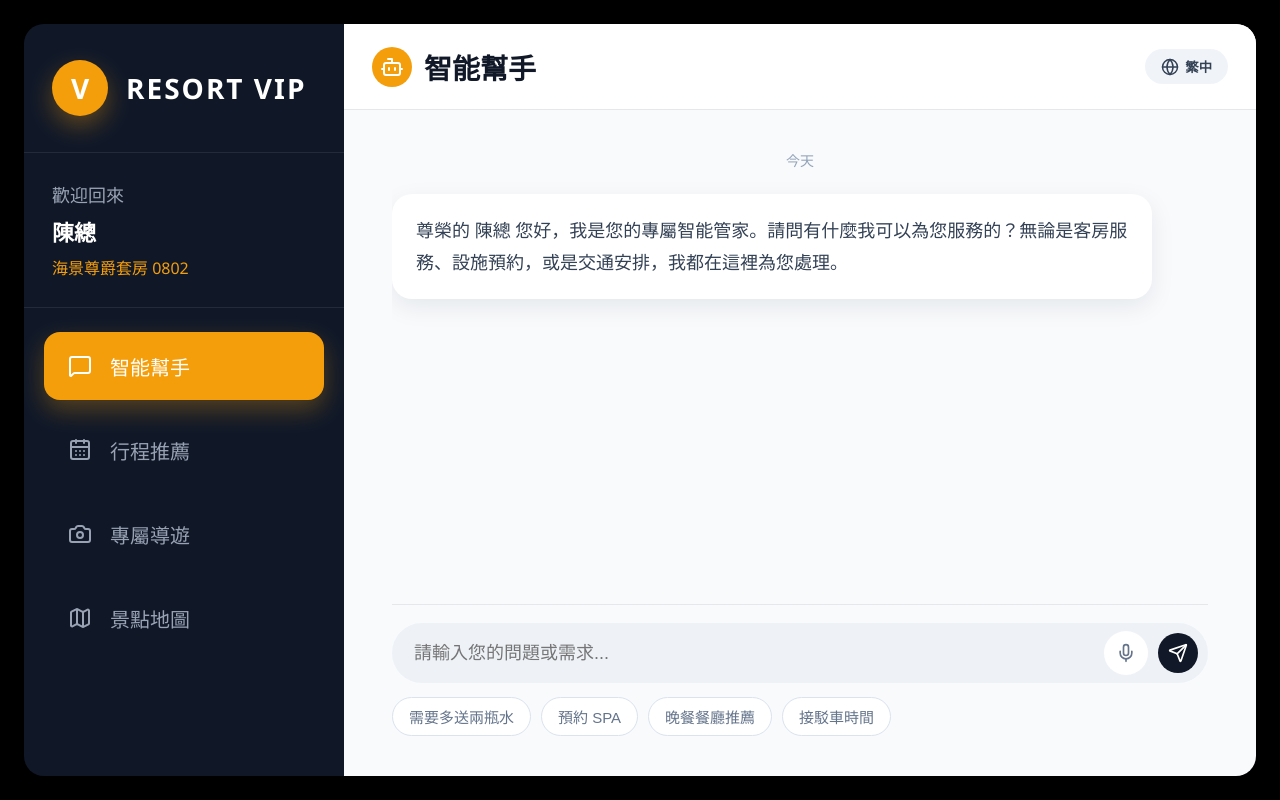
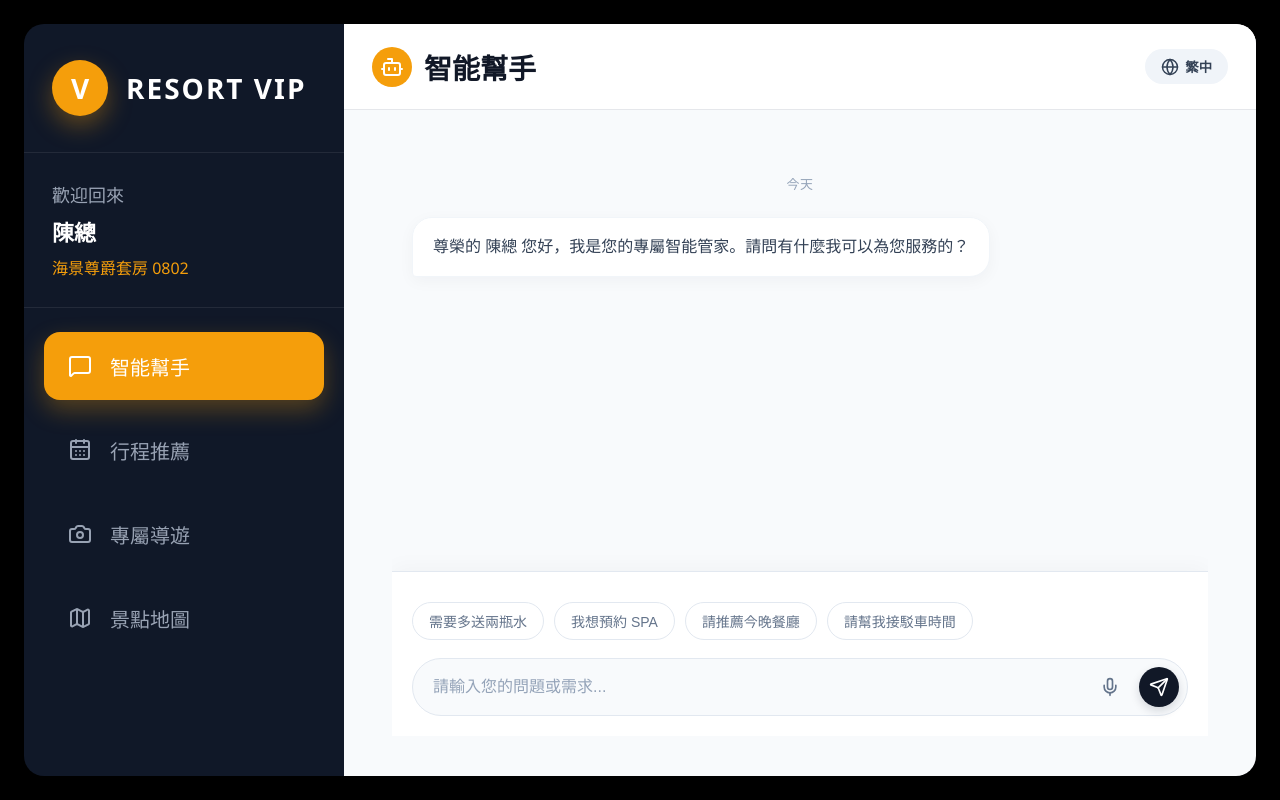
Before and after one commit to bomeiweiwei/resort-vip-web, a React (Vite) app: page /assistant in a window 1280 px wide. Both pictures are taken after typing "Sample", "Sample123" into the empty fields and a click on the button "登入 VIP 系統". Built offline with nearby package versions, Linux system fonts and the light colour scheme; no server answers.

Commit message:
幫手UI調整及 雙語

```diff
--- a/src/pages/AssistantPage.tsx
+++ b/src/pages/AssistantPage.tsx
@@ -1,5 +1,6 @@
 import { useEffect, useState, useRef } from "react";
 import { Mic, Send } from "lucide-react";
+import { useOutletContext } from "react-router-dom";
 import {
   sendMsg as sendMsgApi,
   speechToText,
@@ -8,11 +9,52 @@ import {
 import type { ChatMessage } from "../types/chat_message";
 import type { CustomerProfile } from "../types/auth";
 import axios from "axios";
-import type {
-  AssistantResponse
-} from "../types/assistant";
+import type { AssistantResponse } from "../types/assistant";
+import "../styles/assistant.css"; // 引入獨立的 CSS 檔案
+
+// 多國語言字典
+const uiText = {
+  welcomeMsg: {
+    zh: (name: string) => `尊榮的 ${name} 您好，我是您的專屬智能管家。請問有什麼我可以為您服務的？`,
+    en: (name: string) => `Dear ${name}, I am your exclusive smart butler. How may I assist you today? `,
+  },
+  today: { zh: "今天", en: "Today" },
+  thinking: { zh: "🤖 正在思考", en: "🤖 Thinking" },
+  placeholder: { zh: "請輸入您的問題或需求...", en: "Type your question or request here..." },
+  micStart: { zh: "開始錄音", en: "Start recording" },
+  micStop: { zh: "停止錄音", en: "Stop recording" },
+  send: { zh: "傳送", en: "Send" },
+  micError: {
+    zh: "無法啟用麥克風，請確認瀏覽器已允許麥克風權限後再試一次。",
+    en: "Unable to access the microphone. Please check your browser permissions and try again."
+  },
+  voiceReceived: {
+    zh: "已收到您的語音需求，我會立即為您處理。",
+    en: "Voice request received. I will process it immediately."
+  },
+  textReceived: {
+    zh: "已收到您的需求，我會立即為您處理。",
+    en: "Request received. I will process it immediately."
+  },
+  systemError: {
+    zh: "抱歉，目前系統暫時無法回應，請稍後再試。",
+    en: "Sorry, the system is temporarily unresponsive. Please try again later."
+  },
+  timeoutError: {
+    zh: "系統回應時間過長，請稍後再試。",
+    en: "System response timeout. Please try again later."
+  },
+  quickActions: {
+    water: { zh: "需要多送兩瓶水", en: "Need 2 more bottles of water" },
+    spa: { zh: "我想預約 SPA", en: "Book a SPA session" },
+    dinner: { zh: "請推薦今晚餐廳", en: "Dinner restaurant recommendations" },
+    shuttle: { zh: "請幫我接駁車時間", en: "Shuttle bus schedule" }
+  }
+};
 
 function AssistantPage() {
+  const { currentLang = "zh" } = useOutletContext<{ currentLang: "zh" | "en" }>();
+
   const [message, setMessage] = useState("");
   const audioContextRef = useRef<AudioContext | null>(null);
   const processorRef = useRef<ScriptProcessorNode | null>(null);
@@ -22,31 +64,38 @@ function AssistantPage() {
   const [isSending, setIsSending] = useState(false);
   const [isThinking, setIsThinking] = useState(false);
   const [messages, setMessages] = useState<ChatMessage[]>([]);
-  const messagesEndRef = useRef<HTMLDivElement | null>(null);
+  const chatListRef = useRef<HTMLDivElement | null>(null);
 
+  // 初始化歡迎訊息
   useEffect(() => {
     const customerProfileText = localStorage.getItem("customer_profile");
 
-    if (!customerProfileText) {
-      return;
-    }
+    if (!customerProfileText) return;
 
     const customerProfile: CustomerProfile = JSON.parse(customerProfileText);
 
+    // 依據當前語言設定初始訊息，且只在最一開始載入
+    if (messages.length === 0) {
       setMessages([
         {
-        id: 1,
+          id: Date.now(),
           role: "assistant",
-        text: `尊榮的 ${customerProfile.full_name} 您好，我是您的專屬智能管家。請問有什麼我可以為您服務的？無論是客房服務、設施預約，或是交通安排，我都在這裡為您處理。`,
+          text: uiText.welcomeMsg[currentLang](customerProfile.full_name),
         },
       ]);
+    }
+    // eslint-disable-next-line react-hooks/exhaustive-deps
   }, []);
 
+  // 精準控制聊天列表內部滾動，並加入 isThinking 觸發
   useEffect(() => {
-    messagesEndRef.current?.scrollIntoView({
+    if (chatListRef.current) {
+      chatListRef.current.scrollTo({
+        top: chatListRef.current.scrollHeight,
         behavior: "smooth",
       });
-  }, [messages]);
+    }
+  }, [messages, isThinking]);
 
   const downsampleBuffer = (
     buffer: Float32Array,
@@ -66,15 +115,10 @@ function AssistantPage() {
 
     while (offsetResult < result.length) {
       const nextOffsetBuffer = Math.round((offsetResult + 1) * sampleRateRatio);
-
       let accum = 0;
       let count = 0;
 
-      for (
-        let i = offsetBuffer;
-        i < nextOffsetBuffer && i < buffer.length;
-        i += 1
-      ) {
+      for (let i = offsetBuffer; i < nextOffsetBuffer && i < buffer.length; i += 1) {
         accum += buffer[i];
         count += 1;
       }
@@ -87,10 +131,7 @@ function AssistantPage() {
     return result;
   };
 
-  const encodeWav = (
-    samples: Float32Array,
-    sampleRate: number
-  ): Blob => {
+  const encodeWav = (samples: Float32Array, sampleRate: number): Blob => {
     const bytesPerSample = 2;
     const blockAlign = bytesPerSample;
     const buffer = new ArrayBuffer(44 + samples.length * bytesPerSample);
@@ -127,55 +168,40 @@ function AssistantPage() {
       );
     }
 
-    return new Blob([view], {
-      type: "audio/wav",
-    });
+    return new Blob([view], { type: "audio/wav" });
   };
 
   const mergeAudioData = (audioData: Float32Array[]): Float32Array => {
     const length = audioData.reduce((sum, item) => sum + item.length, 0);
     const result = new Float32Array(length);
-
     let offset = 0;
-
     audioData.forEach((item) => {
       result.set(item, offset);
       offset += item.length;
     });
-
     return result;
   };
 
   const playTextToSpeech = async (
     text: string,
-    language: AssistantResponse["language"] = "zh-TW"
+    language: AssistantResponse["language"] = currentLang === "zh" ? "zh-TW" : "en-US"
   ) => {
     const audioBlob = await textToSpeech(text, language);
-
     const audioUrl = URL.createObjectURL(audioBlob);
     const audio = new Audio(audioUrl);
 
-    audio.onended = () => {
-      URL.revokeObjectURL(audioUrl);
-    };
-
-    audio.onerror = () => {
-      URL.revokeObjectURL(audioUrl);
-    };
+    audio.onended = () => URL.revokeObjectURL(audioUrl);
+    audio.onerror = () => URL.revokeObjectURL(audioUrl);
 
     await audio.play();
   };
 
   const recording = async () => {
-    if (isSending) {
-      return;
-    }
+    if (isSending) return;
+
     if (!isRecording) {
       try {
-        const stream = await navigator.mediaDevices.getUserMedia({
-          audio: true,
-        });
-
+        const stream = await navigator.mediaDevices.getUserMedia({ audio: true });
         const audioContext = new AudioContext();
         const source = audioContext.createMediaStreamSource(stream);
         const processor = audioContext.createScriptProcessor(4096, 1, 1);
@@ -197,17 +223,12 @@ function AssistantPage() {
         setIsRecording(true);
       } catch (error) {
         console.error("microphone permission error:", error);
-
-        const errorMessage: ChatMessage = {
-          id: Date.now(),
-          role: "assistant",
-          text: "無法啟用麥克風，請確認瀏覽器已允許麥克風權限後再試一次。",
-        };
-
-        setMessages((prev) => [...prev, errorMessage]);
+        setMessages((prev) => [
+          ...prev,
+          { id: Date.now(), role: "assistant", text: uiText.micError[currentLang] }
+        ]);
         setIsRecording(false);
       }
-
       return;
     }
 
@@ -217,26 +238,11 @@ function AssistantPage() {
     streamRef.current?.getTracks().forEach((track) => track.stop());
 
     const audioContext = audioContextRef.current;
-
-    if (!audioContext) {
-      return;
-    }
+    if (!audioContext) return;
 
     const mergedAudioData = mergeAudioData(audioDataRef.current);
-
-    const downsampledAudioData = downsampleBuffer(
-      mergedAudioData,
-      audioContext.sampleRate,
-      16000
-    );
-
+    const downsampledAudioData = downsampleBuffer(mergedAudioData, audioContext.sampleRate, 16000);
     const wavBlob = encodeWav(downsampledAudioData, 16000);
-    // console.log("chunks:", audioDataRef.current.length);
-    // console.log("wav size:", wavBlob.size);
-    // console.log("duration seconds:", downsampledAudioData.length / 16000);
-
-    // const audioUrl = URL.createObjectURL(wavBlob);
-    // console.log("recording url:", audioUrl);
 
     await audioContext.close();
 
@@ -250,50 +256,28 @@ function AssistantPage() {
       setIsThinking(true);
 
       const result = await speechToText(wavBlob);
-
-      const userMessage: ChatMessage = {
-        id: Date.now(),
-        role: "user",
-        text: result.text ?? "",
-      };
-
+      const userMessage: ChatMessage = { id: Date.now(), role: "user", text: result.text ?? "" };
       const assistantMessage: ChatMessage = {
         id: Date.now() + 1,
         role: "assistant",
-        text: result.reply ?? "已收到您的語音需求，我會立即為您處理。",
+        text: result.reply ?? uiText.voiceReceived[currentLang],
       };
 
       setMessages((prev) => [...prev, userMessage, assistantMessage]);
       await playTextToSpeech(assistantMessage.text, result.language);
-
-
-      // const utterance = new SpeechSynthesisUtterance(assistantMessage.text);
-      // utterance.lang = "zh-TW";
-      // window.speechSynthesis.speak(utterance);
     } catch (error) {
       console.error("speechToText error:", error);
 
-      let errorText = "抱歉，目前系統暫時無法回應，請稍後再試。";
-
+      let errorText = uiText.systemError[currentLang];
       if (axios.isAxiosError(error)) {
         if (error.code === "ECONNABORTED") {
-          errorText = "系統回應時間過長，請稍後再試。";
+          errorText = uiText.timeoutError[currentLang];
         } else {
-          errorText =
-            error.response?.data?.message ??
-            error.response?.data?.detail ??
-            error.message ??
-            errorText;
+          errorText = error.response?.data?.message ?? error.response?.data?.detail ?? error.message ?? errorText;
         }
       }
 
-      const errorMessage: ChatMessage = {
-        id: Date.now() + 1,
-        role: "assistant",
-        text: errorText,
-      };
-
-      setMessages((prev) => [...prev, errorMessage]);
+      setMessages((prev) => [...prev, { id: Date.now() + 1, role: "assistant", text: errorText }]);
     } finally {
       setIsThinking(false);
       setIsSending(false);
@@ -301,62 +285,38 @@ function AssistantPage() {
   };
 
   const sendMsg = async () => {
-    if (isSending || isRecording) {
-      return;
-    }
+    if (isSending || isRecording) return;
     const text = message.trim();
+    if (!text) return;
 
-    if (!text) {
-      return;
-    }
-
-    const userMessage: ChatMessage = {
-      id: Date.now(),
-      role: "user",
-      text,
-    };
-
-    setMessages((prev) => [...prev, userMessage]);
+    setMessages((prev) => [...prev, { id: Date.now(), role: "user", text }]);
     setMessage("");
     setIsSending(true);
 
     try {
-      setIsSending(true);
       setIsThinking(true);
 
       const result = await sendMsgApi(text);
-
       const assistantMessage: ChatMessage = {
         id: Date.now() + 1,
         role: "assistant",
-        text: result.reply ?? "已收到您的需求，我會立即為您處理。",
+        text: result.reply ?? uiText.textReceived[currentLang],
       };
 
       setMessages((prev) => [...prev, assistantMessage]);
     } catch (error) {
       console.error("sendMsg error:", error);
 
-      let errorText = "抱歉，目前系統暫時無法回應，請稍後再試。";
-
+      let errorText = uiText.systemError[currentLang];
       if (axios.isAxiosError(error)) {
         if (error.code === "ECONNABORTED") {
-          errorText = "系統回應時間過長，請稍後再試。";
+          errorText = uiText.timeoutError[currentLang];
         } else {
-          errorText =
-            error.response?.data?.message ??
-            error.response?.data?.detail ??
-            error.message ??
-            errorText;
+          errorText = error.response?.data?.message ?? error.response?.data?.detail ?? error.message ?? errorText;
         }
       }
 
-      const errorMessage: ChatMessage = {
-        id: Date.now() + 1,
-        role: "assistant",
-        text: errorText,
-      };
-
-      setMessages((prev) => [...prev, errorMessage]);
+      setMessages((prev) => [...prev, { id: Date.now() + 1, role: "assistant", text: errorText }]);
     } finally {
       setIsThinking(false);
       setIsSending(false);
@@ -371,39 +331,53 @@ function AssistantPage() {
 
   return (
     <div className="assistant-page">
-      <div className="chat-list">
-        <div className="chat-date">今天</div>
+      {/* ⚠️ 修正重點：把所有聊天訊息包在這個 div 裡面 */}
+      <div ref={chatListRef} className="chat-list">
+        <div className="chat-date">{uiText.today[currentLang]}</div>
 
         {messages.map((item) => (
-          <div
-            key={item.id}
-            className={
-              item.role === "user"
-                ? "chat-row user"
-                : "chat-row assistant"
-            }
-          >
+          <div key={item.id} className={`chat-row ${item.role}`}>
             <div className="chat-bubble">{item.text}</div>
           </div>
         ))}
+
         {isThinking && (
-          <div className="message assistant">
-            <div className="message-bubble">
-              🤖 正在思考
-              <span className="thinking-dots"></span>
+          <div className="chat-row assistant">
+            <div className="chat-bubble thinking-bubble">
+              {uiText.thinking[currentLang]}
+              <span className="thinking-dots">
+                <span className="dot"></span>
+                <span className="dot"></span>
+                <span className="dot"></span>
+              </span>
             </div>
           </div>
         )}
-        <div ref={messagesEndRef} />
+      </div>
+      {/* 聊天區塊結束 */}
+
+      <div className="chat-input-area">
+        <div className="quick-actions">
+          <button disabled={isSending || isRecording} onClick={() => setMessage(uiText.quickActions.water[currentLang])}>
+            {uiText.quickActions.water[currentLang]}
+          </button>
+          <button disabled={isSending || isRecording} onClick={() => setMessage(uiText.quickActions.spa[currentLang])}>
+            {uiText.quickActions.spa[currentLang]}
+          </button>
+          <button disabled={isSending || isRecording} onClick={() => setMessage(uiText.quickActions.dinner[currentLang])}>
+            {uiText.quickActions.dinner[currentLang]}
+          </button>
+          <button disabled={isSending || isRecording} onClick={() => setMessage(uiText.quickActions.shuttle[currentLang])}>
+            {uiText.quickActions.shuttle[currentLang]}
+          </button>
         </div>
 
-      <div className="chat-input-area">
         <div className="chat-input-box">
           <input
             value={message}
             onChange={(event) => setMessage(event.target.value)}
             onKeyDown={handleKeyDown}
-            placeholder="請輸入您的問題或需求..."
+            placeholder={uiText.placeholder[currentLang]}
           />
 
           <button
@@ -411,7 +385,7 @@ function AssistantPage() {
             className={`icon-button ${isRecording ? "recording" : ""}`}
             onClick={recording}
             disabled={isSending}
-            title={isRecording ? "停止錄音" : "開始錄音"}
+            title={isRecording ? uiText.micStop[currentLang] : uiText.micStart[currentLang]}
           >
             <Mic size={20} />
           </button>
@@ -421,39 +395,9 @@ function AssistantPage() {
             className="send-button"
             onClick={sendMsg}
             disabled={isSending || isRecording}
-            title="傳送"
+            title={uiText.send[currentLang]}
           >
             <Send size={20} />
-          </button>
-        </div>
-
-        <div className="quick-actions">
-          <button
-            disabled={isSending || isRecording}
-            onClick={() => setMessage("需要多送兩瓶水")}
-          >
-            需要多送兩瓶水
-          </button>
-
-          <button
-            disabled={isSending || isRecording}
-            onClick={() => setMessage("我想預約 SPA")}
-          >
-            預約 SPA
-          </button>
-
-          <button
-            disabled={isSending || isRecording}
-            onClick={() => setMessage("請推薦今晚餐廳")}
-          >
-            晚餐餐廳推薦
-          </button>
-
-          <button
-            disabled={isSending || isRecording}
-            onClick={() => setMessage("請幫我接駁車時間")}
-          >
-            接駁車時間
           </button>
         </div>
       </div>
--- /dev/null
+++ b/src/styles/assistant.css
@@ -0,0 +1,324 @@
+/* styles/assistant.css */
+
+/* ========================================= */
+/* 1. 頁面主體與佈局 (Layout)                 */
+/* ========================================= */
+
+.assistant-page {
+  display: flex;
+  flex-direction: column;
+  height: 100%;
+  position: relative;
+  background-color: #f8fafc; /* 淺灰白背景，提升整體質感 */
+  font-family: system-ui, -apple-system, sans-serif;
+  overflow: hidden; /* 防止整個頁面出現多餘捲軸 */
+}
+
+/* ========================================= */
+/* 2. 聊天訊息區塊 (Chat List & Bubbles)      */
+/* ========================================= */
+
+.chat-list {
+  flex: 1;
+  overflow-y: auto;
+  padding: 24px 20px;
+  display: flex;
+  flex-direction: column;
+  gap: 16px;
+  scroll-behavior: smooth;
+}
+
+.chat-date {
+  text-align: center;
+  font-size: 13px;
+  color: #94a3b8;
+  margin-bottom: 8px;
+  letter-spacing: 0.5px;
+}
+
+.chat-row {
+  display: flex;
+  width: 100%;
+  animation: fadeIn 0.4s ease-out;
+}
+
+.chat-row.user {
+  justify-content: flex-end;
+}
+
+.chat-row.assistant {
+  justify-content: flex-start;
+}
+
+.chat-bubble {
+  max-width: 78%;
+  padding: 16px 20px;
+  border-radius: 20px;
+  font-size: 16px;
+  line-height: 1.6;
+  box-shadow: 0 4px 16px rgba(15, 23, 42, 0.04);
+  word-wrap: break-word;
+}
+
+/* 使用者氣泡：度假村品牌橘色 */
+.chat-row.user .chat-bubble {
+  background-color: #f59e0b;
+  color: #ffffff;
+  border-bottom-right-radius: 4px; /* 創造對話框的小尾巴視覺 */
+}
+
+/* 系統氣泡：乾淨白色 */
+.chat-row.assistant .chat-bubble {
+  background-color: #ffffff;
+  color: #334155;
+  border: 1px solid #f1f5f9;
+  border-bottom-left-radius: 4px;
+}
+
+/* ========================================= */
+/* 3. 動畫與狀態 (Animations & States)        */
+/* ========================================= */
+
+.thinking-bubble {
+  display: flex;
+  align-items: center;
+  gap: 8px;
+  color: #64748b !important; /* 蓋過原本字體顏色 */
+  font-weight: 500;
+}
+
+.thinking-dots {
+  display: inline-flex;
+  gap: 3px;
+}
+
+.thinking-dots .dot {
+  width: 5px;
+  height: 5px;
+  background-color: #94a3b8;
+  border-radius: 50%;
+  animation: bounce 1.4s infinite ease-in-out both;
+}
+
+.thinking-dots .dot:nth-child(1) { animation-delay: -0.32s; }
+.thinking-dots .dot:nth-child(2) { animation-delay: -0.16s; }
+
+/* ========================================= */
+/* 4. 底部輸入區塊 (Input Area)               */
+/* ========================================= */
+
+.chat-input-area {
+  background-color: #ffffff;
+  border-top: 1px solid #e2e8f0;
+  padding: 16px 20px 20px;
+  display: flex;
+  flex-direction: column;
+  gap: 14px;
+  box-shadow: 0 -4px 20px rgba(15, 23, 42, 0.03);
+  z-index: 10;
+}
+
+/* 快捷按鈕區 (Tag 樣式) */
+.quick-actions {
+  display: flex;
+  gap: 10px;
+  overflow-x: auto;
+  padding-bottom: 4px;
+  scrollbar-width: none; /* 隱藏捲軸 (Firefox) */
+}
+
+.quick-actions::-webkit-scrollbar {
+  display: none; /* 隱藏捲軸 (Chrome/Safari) */
+}
+
+.quick-actions button {
+  flex: 0 0 auto;
+  background-color: #ffffff;
+  border: 1px solid #e2e8f0;
+  color: #64748b;
+  padding: 8px 16px;
+  border-radius: 999px;
+  font-size: 14px;
+  cursor: pointer;
+  transition: all 0.2s ease;
+  white-space: nowrap;
+}
+
+.quick-actions button:hover:not(:disabled) {
+  border-color: #f59e0b;
+  color: #f59e0b;
+  background-color: #fffbeb; /* 淡淡的橘黃色背景 */
+}
+
+.quick-actions button:disabled {
+  opacity: 0.4;
+  cursor: not-allowed;
+}
+
+/* 輸入框容器 (對齊截圖的藥丸形狀) */
+.chat-input-box {
+  display: flex;
+  align-items: center;
+  gap: 8px;
+  background-color: #f8fafc;
+  border: 1px solid #e2e8f0;
+  border-radius: 999px;
+  padding: 6px 8px 6px 20px;
+  transition: border-color 0.2s ease, background-color 0.2s ease;
+}
+
+.chat-input-box:focus-within {
+  border-color: #cbd5e1;
+  background-color: #ffffff;
+  box-shadow: 0 2px 8px rgba(15, 23, 42, 0.02);
+}
+
+.chat-input-box input {
+  flex: 1;
+  border: none;
+  background: transparent;
+  padding: 8px 0;
+  font-size: 16px;
+  color: #1e293b;
+  outline: none;
+}
+
+.chat-input-box input::placeholder {
+  color: #94a3b8;
+}
+
+/* 操作按鈕 (麥克風 / 送出) */
+.icon-button,
+.send-button {
+  display: flex;
+  align-items: center;
+  justify-content: center;
+  width: 42px;
+  height: 42px;
+  border-radius: 50%;
+  border: none;
+  cursor: pointer;
+  transition: all 0.2s ease;
+  flex-shrink: 0;
+}
+
+/* 麥克風按鈕 - 融合在輸入框內 */
+.icon-button {
+  background-color: transparent;
+  color: #64748b;
+}
+
+.icon-button:hover:not(:disabled) {
+  background-color: #e2e8f0;
+  color: #1e293b;
+}
+
+.icon-button.recording {
+  color: #ef4444;
+  background-color: #fee2e2;
+  animation: pulseRecording 1.5s infinite;
+}
+
+/* 送出按鈕 - 獨立的深色圓形按鈕 */
+.send-button {
+  background-color: #0f172a; /* 深色海軍藍，對齊截圖質感 */
+  color: #ffffff;
+  box-shadow: 0 4px 10px rgba(15, 23, 42, 0.15);
+}
+
+.send-button:hover:not(:disabled) {
+  background-color: #1e293b;
+  transform: translateY(-1px);
+}
+
+.send-button:active:not(:disabled) {
+  transform: translateY(1px);
+}
+
+.icon-button:disabled,
+.send-button:disabled {
+  opacity: 0.5;
+  cursor: not-allowed;
+}
+
+
+/* ========================================= */
+/* 5. 手機版響應式 (Mobile Responsive)        */
+/* ========================================= */
+@media (max-width: 768px) {
+  /* 1. 外層：強制鎖死最大高度，不准被內容撐開 */
+  .assistant-page {
+    margin: -20px -16px -96px !important;
+    height: calc(100vh - 64px - 76px) !important;
+    max-height: calc(100vh - 64px - 76px) !important;
+    display: flex;
+    flex-direction: column;
+  }
+
+  /* 2. 聊天列表：終極解法，強制從 0 高度開始分配空間，滿了只能內部滾動 */
+  .chat-list {
+    flex: 1 1 0% !important; /* 核心：0% 代表基礎高度為 0，不會被內容撐大 */
+    height: 0 !important;    /* 雙重保險：強制鎖定 */
+    overflow-y: auto !important;
+    padding: 16px 16px 24px !important;
+  }
+
+  /* 3. 輸入框：不受壓縮，永遠保持自己的高度 */
+  .chat-input-area {
+    flex: 0 0 auto !important;
+    background-color: #f8fafc;
+    border-top: 1px solid #e2e8f0;
+
+    padding: 10px 16px 12px;
+    display: flex;
+    flex-direction: column;
+    gap: 10px;
+  }
+
+  /* --- 以下為快捷按鈕與輸入框的緊湊美化（不變） --- */
+  .quick-actions {
+    margin-top: 0;
+    gap: 8px;
+  }
+
+  .quick-actions button {
+    padding: 6px 14px;
+    font-size: 14px;
+  }
+
+  .chat-input-box {
+    padding: 6px 8px 6px 16px;
+  }
+
+  .chat-input-box input {
+    height: 38px;
+    font-size: 15px;
+  }
+
+  .icon-button,
+  .send-button {
+    width: 38px;
+    height: 38px;
+  }
+}
+
+
+/* ========================================= */
+/* Keyframes 動畫庫                           */
+/* ========================================= */
+
+@keyframes fadeIn {
+  from { opacity: 0; transform: translateY(8px); }
+  to { opacity: 1; transform: translateY(0); }
+}
+
+@keyframes bounce {
+  0%, 80%, 100% { transform: scale(0); }
+  40% { transform: scale(1); }
+}
+
+@keyframes pulseRecording {
+  0% { box-shadow: 0 0 0 0 rgba(239, 68, 68, 0.3); }
+  70% { box-shadow: 0 0 0 8px rgba(239, 68, 68, 0); }
+  100% { box-shadow: 0 0 0 0 rgba(239, 68, 68, 0); }
+}
--- a/vite.config.ts
+++ b/vite.config.ts
@@ -20,6 +20,8 @@ export default defineConfig(({ mode }) => {
       port: 5174,
       strictPort: true,
       proxy,
+      // 在這裡加上這行設定即可
+      allowedHosts: true,
     },
   };
 });
```
Lines whose indentation alone changed are shown as unchanged.
